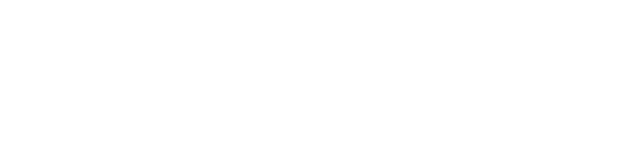
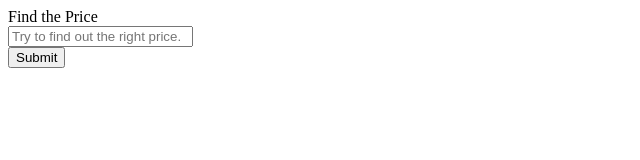
Before and after one commit to khaled-ye/My-Project, a plain HTML site: page index.html in a window 1280 px wide. Shown: the whole page, without its empty margins (0-640 px from the left). Drawn offline with Linux system fonts and the light colour scheme.

Commit message:
4th commit

```diff
--- a/index.html
+++ b/index.html
@@ -3,10 +3,39 @@
   <head>
     <meta charset="UTF-8" />
     <meta name="viewport" content="width=device-width, initial-scale=1.0" />
-    <title>Document</title>
+    <title>Finde the right Price</title>
     <link rel="stylesheet" href="style.css" />
   </head>
   <body>
+    <div class="container">
+      <div class="header">
+        <header>Find the Price</header>
+      </div>
+
+      <div class="main">
+        <div class="form">
+          <form id="form">
+            <div class="input">
+              <input
+                type="text"
+                placeholder="Try to find out the right price."
+              />
+            </div>
+            <div class="button">
+              <button type="submit">Submit</button>
+            </div>
+            <small></small>
+          </form>
+        </div>
+        <div class="instruction"></div>
+      </div>
+      <div class="right">
+        <div class="image"></div>
+        <div class="price">
+          <p></p>
+        </div>
+      </div>
+    </div>
     <script src="main.js"></script>
   </body>
 </html>
--- a/style.css
+++ b/style.css
@@ -0,0 +1,29 @@
+.container {
+}
+
+.header {
+}
+
+.main {
+}
+
+.right {
+}
+
+.form {
+}
+
+#form {
+}
+
+.button {
+}
+
+.instruction {
+}
+
+.image {
+}
+
+.price {
+}
```
